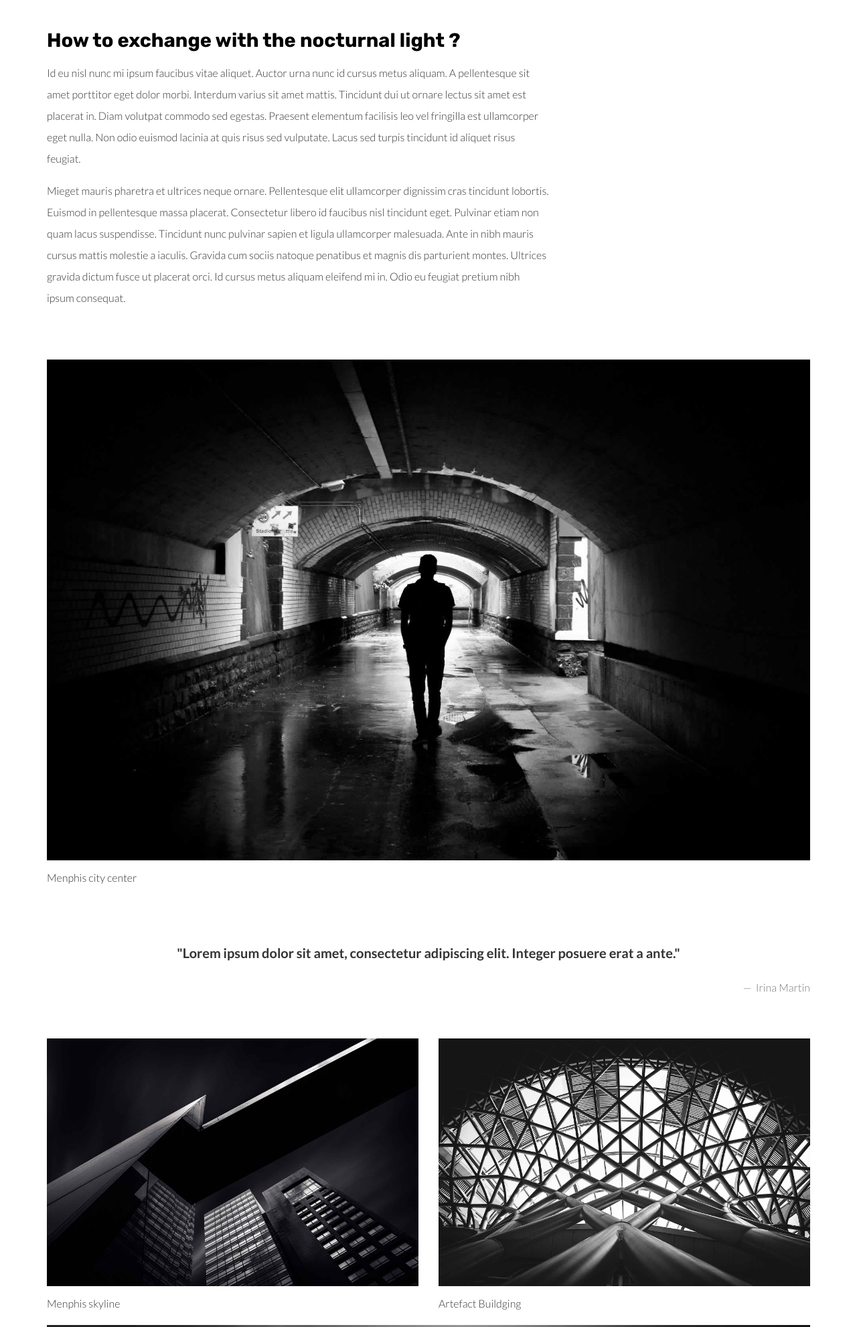
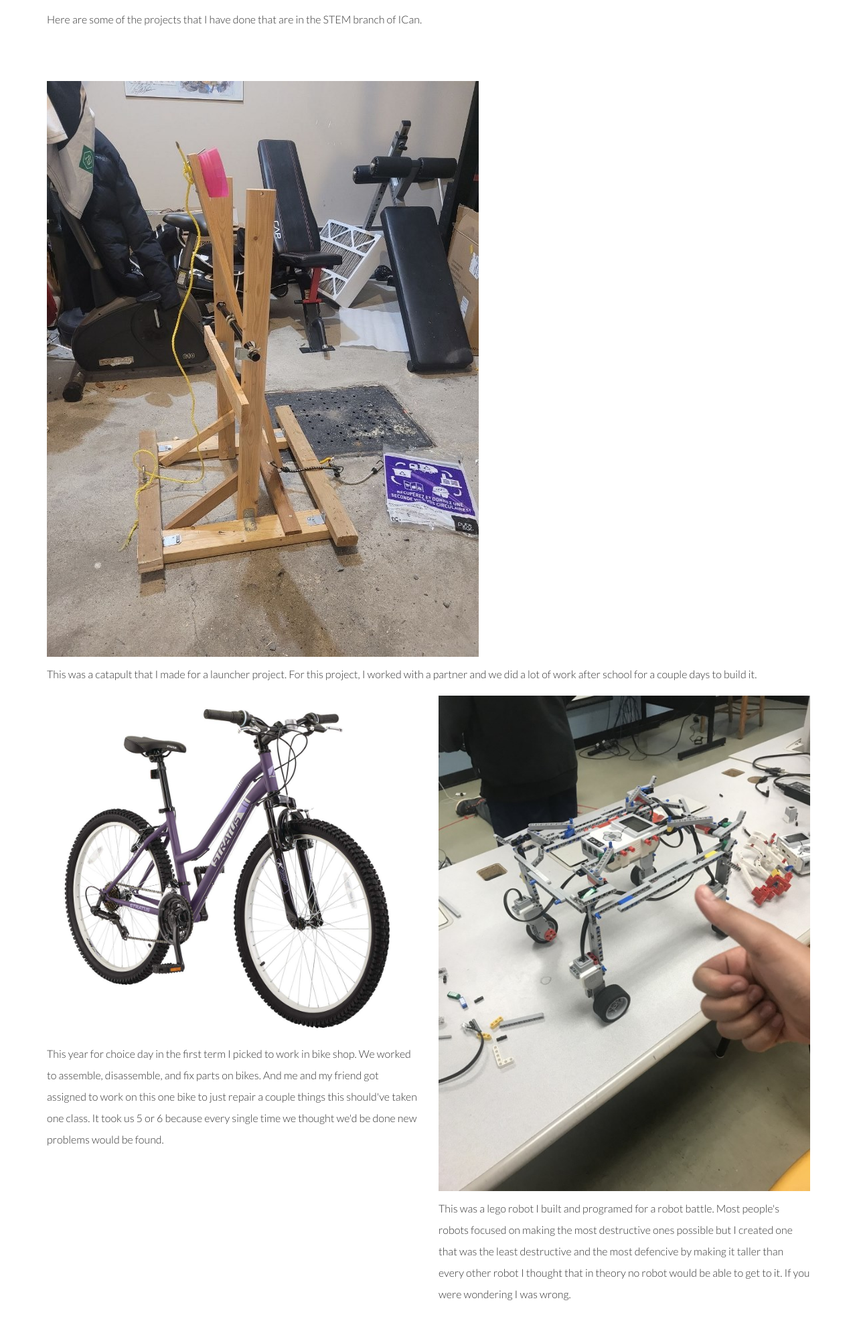
Before and after one commit to Bloxioss/bloxioss.github.io, a plain HTML site: page project.html in a window 1280 px wide. Shown: the part 200-2182 px from the top of the page at 67% size. Drawn offline with Linux system fonts and the light colour scheme.

Commit message:
Update project.html

```diff
--- a/project.html
+++ b/project.html
@@ -80,43 +80,25 @@
         <div class="row section-container-spacer">
 
           <div class="col-md-8">
-            <h3>How to exchange with the nocturnal light ?</h3>
-            <p>Id eu nisl nunc mi ipsum faucibus vitae aliquet. Auctor urna nunc id cursus metus aliquam. A pellentesque sit amet
-              porttitor eget dolor morbi. Interdum varius sit amet mattis. Tincidunt dui ut ornare lectus sit amet est placerat
-              in. Diam volutpat commodo sed egestas. Praesent elementum facilisis leo vel fringilla est ullamcorper eget nulla.
-              Non odio euismod lacinia at quis risus sed vulputate. Lacus sed turpis tincidunt id aliquet risus feugiat.</p>
-              <p> Mieget mauris pharetra et ultrices neque ornare. Pellentesque elit ullamcorper dignissim cras tincidunt lobortis.
-              Euismod in pellentesque massa placerat. Consectetur libero id faucibus nisl tincidunt eget. Pulvinar etiam non
-              quam lacus suspendisse. Tincidunt nunc pulvinar sapien et ligula ullamcorper malesuada. Ante in nibh mauris cursus
-              mattis molestie a iaculis. Gravida cum sociis natoque penatibus et magnis dis parturient montes. Ultrices gravida
-              dictum fusce ut placerat orci. Id cursus metus aliquam eleifend mi in. Odio eu feugiat pretium nibh ipsum consequat.
+            <p> Here are some of the projects that I have done that are in the STEM branch of ICan.
             </p>
           </div>
         </div>
 
 
-        <img src="./assets/images/img-03.jpg" alt="" class="img-responsive">
-        <p>Menphis city center</p>
-
-        <blockquote class="text-center large-spacing">
-            <p>"Lorem ipsum dolor sit amet, consectetur adipiscing elit. Integer posuere erat a ante."</p>
-            <small class="pull-right">Irina Martin</small>
-        </blockquote>
+        <img src="./assets/images/TQ8TF98yT0JgTZ.jpg" alt="" class="img-responsive">
+        <p>This was a catapult that I made for a launcher project. For this project, I worked with a partner and we did a lot of work after school for a couple days to build it.</p>
 
         <div class="row">
             <div class="col-md-6">
-            <img src="./assets/images/img-02.jpg" class="img-responsive" alt="">
-            <p>Menphis skyline</p>
+            <img src="./assets/images/purp bike.jpg" class="img-responsive" alt="">
+            <p>This year for choice day in the first term I picked to work in bike shop. We worked to assemble, disassemble, and fix parts on bikes. And me and my friend got assigned to work on this one bike to just repair a couple things this should've taken one class. It took us 5 or 6 because every single time we thought we'd be done new problems would be found.</p>
             </div>
             <div class="col-md-6">
-            <img src="./assets/images/img-01.jpg" class="img-responsive" alt="">
-            <p>Artefact Buildging</p>
+            <img src="./assets/images/lego.jpg" class="img-responsive" alt="">
+            <p>This was a lego robot I built and programed for a robot battle. Most people's robots focused on making the most destructive ones possible but I created one that was the least destructive and the most defencive by making it taller than every other robot I thought that in theory no robot would be able to get to it. If you were wondering I was wrong. </p>
             </div>
         </div>
-
-        <img src="./assets/images/img-04.jpg" class="img-responsive" alt="">
-        <p>Menphis skyline</p>
-
       </div>
     </div>
   </div>
```
